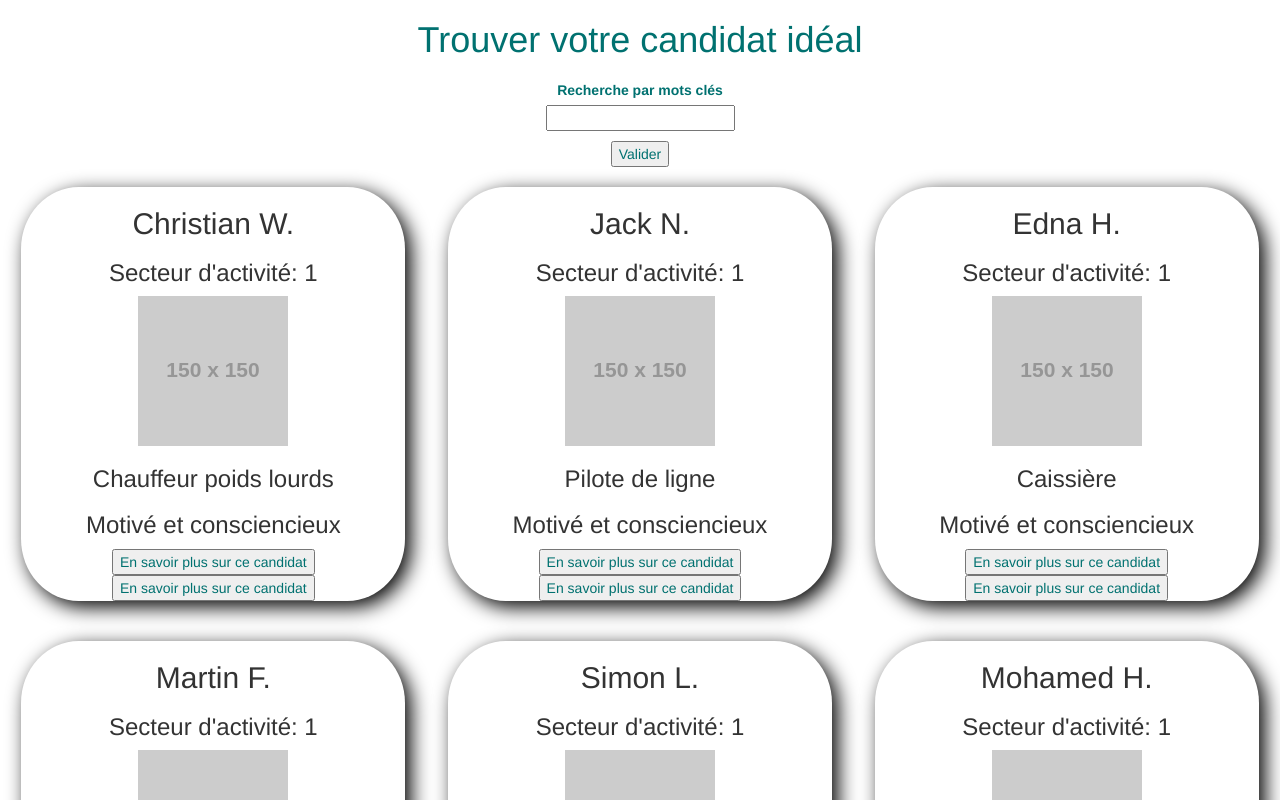
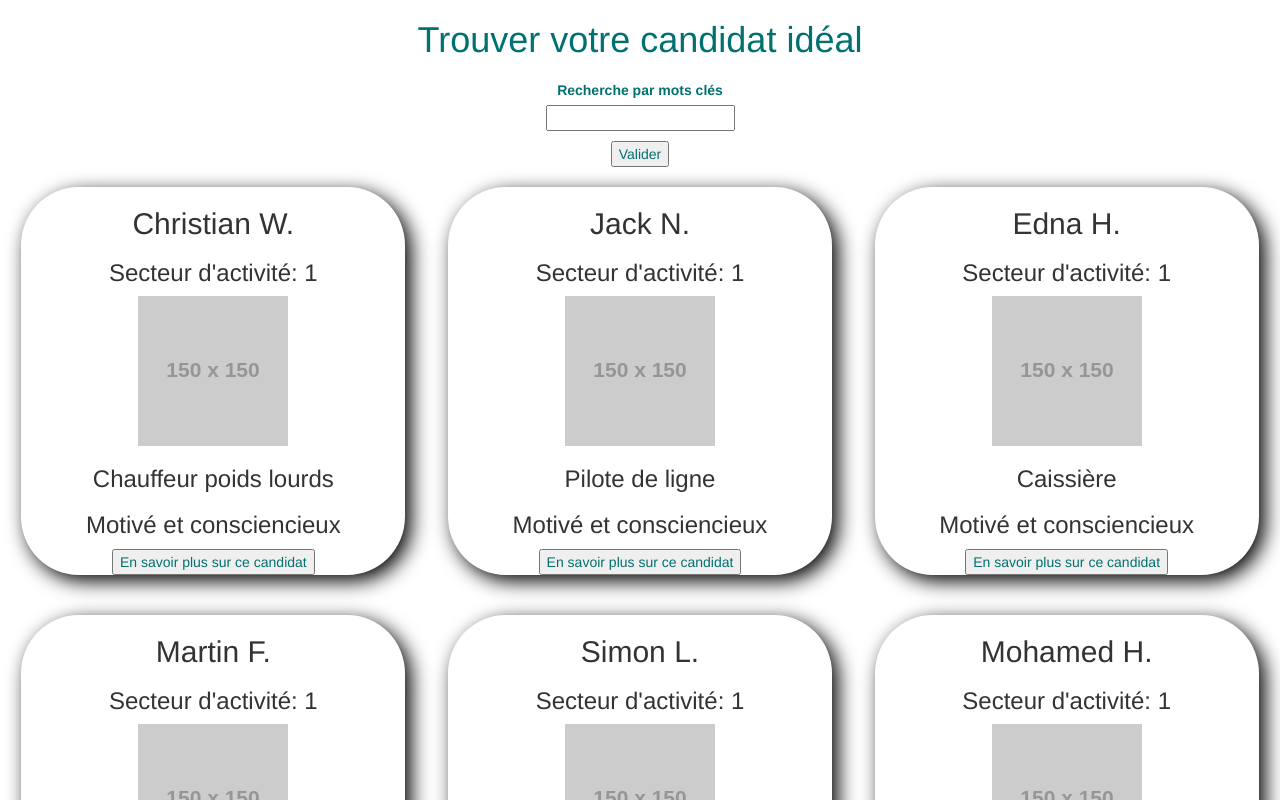
Before and after one commit to WildCodeSchool/remotefr-js-0920-p3-wejob-public, a React (Create React App) app: page / in a window 1280 px wide. Shown: the top 800 px of the page. Built offline with nearby package versions, Linux system fonts and the light colour scheme.

Commit message:
Mise en place filtre OK, création de la modal: ok

```diff
--- a/src/App.jsx
+++ b/src/App.jsx
@@ -1,4 +1,4 @@
-import React from 'react';
+import React, { useState } from 'react';
 import { Route } from 'react-router-dom';
 import './App.css';
 import Public from './components/Public';
@@ -6,12 +6,15 @@ import ListUsers from './components/ListUsers';
 import SingleUserFull from './components/SingleUserFull';
 
 function App() {
+  const [keyWords, setKeyWords] = useState('');
   return (
     <div className="App">
       {/* <Header /> */}
       <div className="Homepage">
-        <Public />
-        <Route exact path="/" component={ListUsers} />
+        <Public handleKeyWords={setKeyWords} />
+        <Route exact path="/">
+          <ListUsers keyWords={keyWords} />
+        </Route>
         <Route exact path="/user/:id" component={SingleUserFull} />
       </div>
       {/* <Footer /> */}
--- a/src/components/ListUsers.jsx
+++ b/src/components/ListUsers.jsx
@@ -24,6 +24,7 @@ const users = [
     linkedin: 'lien.com',
     youtube: 'lien.com',
     picture: 'https://via.placeholder.com/150',
+    keyWords: 'filtre1;filtre2;filtre3',
   },
   {
     id: 1,
@@ -46,6 +47,7 @@ const users = [
     linkedin: 'lien.com',
     youtube: 'lien.com',
     picture: 'https://via.placeholder.com/150',
+    keyWords: 'filtre1;filtre2;',
   },
   {
     id: 2,
@@ -203,10 +205,20 @@ const users = [
   },
 ];
 
-export default function ListUsers() {
-  const listUsers = users.map((user) => (
-    <SingleUserShort key={user.id} user={user} />
-  ));
-
-  return <div className="listUsers">{listUsers}</div>;
+export default function ListUsers({ keyWords }) {
+  console.log('keyWords LU : ', keyWords);
+  return (
+    <div className="listUsers">
+      {keyWords
+        ? users
+            .filter(
+              (u) =>
+                u.keyWords &&
+                (u.keyWords.toLowerCase().includes(keyWords.toLowerCase()) ||
+                  u.job.toLowerCase().includes(keyWords.toLowerCase())),
+            )
+            .map((user) => <SingleUserShort key={user.id} user={user} />)
+        : users.map((user) => <SingleUserShort key={user.id} user={user} />)}
+    </div>
+  );
 }
--- a/src/components/Public.jsx
+++ b/src/components/Public.jsx
@@ -2,22 +2,15 @@ import React from 'react';
 import { useForm } from 'react-hook-form';
 import './Public.css';
 
-const wait = function (duration = 1000) {
-  return new Promise((resolve) => {
-    window.setTimeout(resolve, duration);
-  });
-};
-
-export default function Public() {
+export default function Public({ handleKeyWords }) {
   const { register, handleSubmit, formState, errors } = useForm();
   const { isSubmitting } = formState;
 
   const onSubmit = async (data) => {
-    await wait(2000);
-    console.log(data);
+    handleKeyWords(data.keyResearch);
   };
 
-  console.log(errors);
+  // console.log(errors);
 
   return (
     <form className="champsRecherche" onSubmit={handleSubmit(onSubmit)}>
@@ -32,7 +25,7 @@ export default function Public() {
             className="researchKey"
             id="keyResearch"
             name="keyResearch"
-            ref={register({ required: 'Vous devez remplir ce champs' })}
+            ref={register}
             // defaultValue="Métier, Secteur d'activité, Description, Compétences, Langues"
           />
           {errors.keyResearch && <span>{errors.keyResearch.message}</span>}
--- a/src/components/SingleUserShort.jsx
+++ b/src/components/SingleUserShort.jsx
@@ -15,16 +15,48 @@ export default function SingleUser(props) {
       <img className="ProfileImg" src={user.picture} alt={user.id} />
       <h3>{user.job}</h3>
       <h3>{user.description}</h3>
-      <Link to={`/user/${user.id}`} key={user.id}>
-        <button id="btnSeeMore" type="button" className="btnSeeMore">
-          En savoir plus sur ce candidat
-        </button>
-      </Link>
       <Popup
         trigger={<button>En savoir plus sur ce candidat</button>}
         position="right center"
       >
-        <div>Veuillez renseigner les champs suivants: Nom:</div>
+        <div>
+          Veuillez renseigner les champs suivants:
+          <label for="name">Name:</label>
+          <input
+            type="text"
+            id="name"
+            name="name"
+            required
+            minlength="4"
+            maxlength="255"
+            size="10"
+          ></input>
+          <label for="email">Email:</label>
+          <input
+            type="text"
+            id="email"
+            name="email"
+            required
+            minlength="5"
+            maxlength="255"
+            size="10"
+          ></input>
+          <label for="phone">Téléphone:</label>
+          <input
+            type="text"
+            id="phone"
+            name="phone"
+            required
+            minlength="10"
+            maxlength="10"
+            size="10"
+          ></input>
+          <Link to={`/user/${user.id}`} key={user.id}>
+            <button id="btnSeeMore" type="button" className="btnSeeMore">
+              Ok
+            </button>
+          </Link>
+        </div>
       </Popup>
     </div>
   );
```
